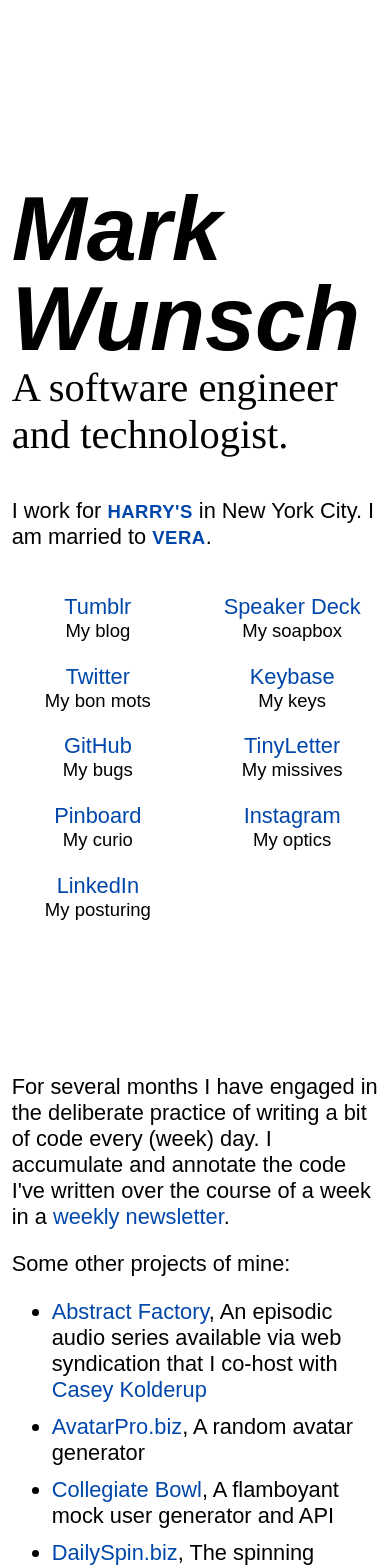
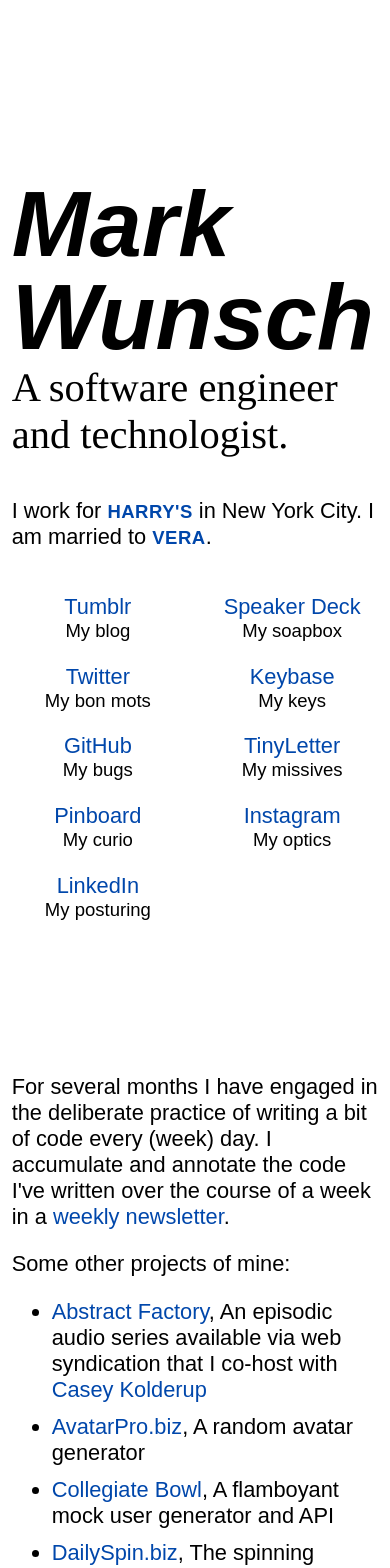
Before and after one commit to mwunsch/mwunsch.github.io, a Jekyll site: the page built from index.html, in a window 390 px wide. Shown: the top 1568 px of the page. Built offline with Jekyll 4.4.1, drawn with Linux system fonts in a browser that asks for light colours; comment, search, counter and statistics services are not loaded.

Commit message:
Make small screen breakpoint fontsize more apropro

```diff
--- a/css/main.scss
+++ b/css/main.scss
@@ -49,7 +49,7 @@
     line-height: 1;
     margin: 0;
     @media (max-width: 640px) {
-      font-size: 10vmax;
+      font-size: 24vmin;
       word-wrap: break-word;
     }
   }
```
